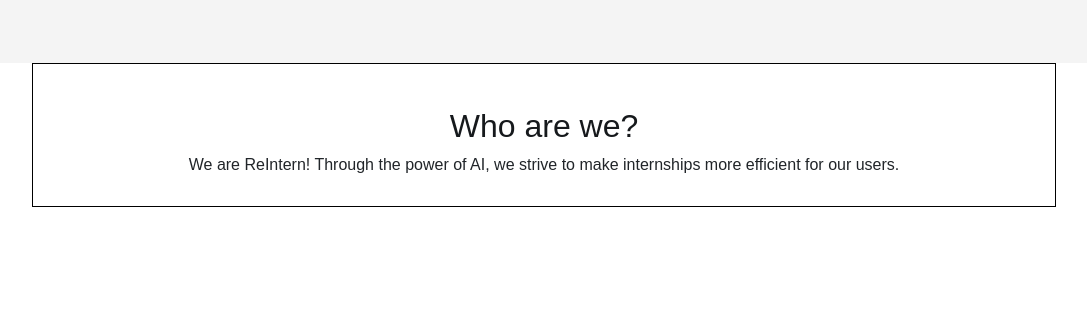
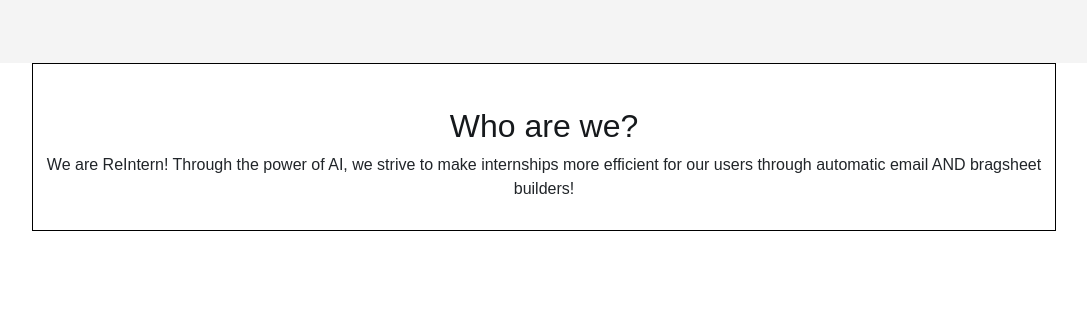
Before and after one commit to TheManWhoLikesToCode/ReIntern, a Flask app: page / in a window 1280 px wide. Shown: the part 801-1113 px from the top of the page, without its empty margins (96-1183 px from the left). Run offline with Flask 3, Linux system fonts and the light colour scheme.

Commit message:
Last Styling Changes

```diff
--- a/BingChatAPI.py
+++ b/BingChatAPI.py
@@ -1,4 +1,4 @@
-from EdgeGPT.EdgeGPT import Chatbot, ConversationStyle
+from EdgeGPT import Chatbot, ConversationStyle
 import asyncio
 from langchain.llms.base import LLM
 from typing import Optional, List, Mapping, Any
--- a/templates/calendar.html
+++ b/templates/calendar.html
@@ -10,6 +10,7 @@
       #calendar {
         max-width: 600px; /* Set the maximum width */
         margin: 0 auto; /* Center the calendar */
+        background-color: white;
       }
 
       /* Add custom CSS for the add event box */
@@ -45,7 +46,7 @@
       <label for="eventEndTime">Event End Time:</label>
       <input type="time" id="eventEndTime" required>
       <br>
-      <button id='addEventButton'>Add Event</button>
+      <button id='addEventButton' class="btn" style="background-color: #140F3A">Add Event</button>
     </div>
 </body>
 {% endblock content %}
--- a/templates/landing_page.html
+++ b/templates/landing_page.html
@@ -7,7 +7,7 @@
     <!-- <div class="background-image"></div> -->
     <div class="hero-text">
         <h1 class="text-center"> Welcome to ReIntern </h1>
-        <h3 class="text-center"> Company Slogan </h3>
+        <h3 class="text-center"> Personal Insight Stress Free </h3>
     </div>
     <img src={{ url_for('static', filename="logo.png") }} class="main_image center_object" alt="Main Image">
     <div class="button-group">
@@ -25,12 +25,12 @@
 <div class="scroll_up" style="padding-bottom: 100px;">
     <div class="question_statement">
         <h2> Who are we? </h2>
-        <p> We are ReIntern! Through the power of AI, we strive to make internships more efficient for our users. </p>
+        <p> We are ReIntern! Through the power of AI, we strive to make internships more efficient for our users through automatic email AND bragsheet builders! </p>
     </div>
 
     <div class="row">
         <div class="col-md-6">
-            <h1 style="text-align: center;"> Just input your completed tasks: </h1>
+            <h1 style="text-align: center;"> Just input your completed tasks for the week: </h1>
         </div>
 
         <div class="col-md-6">
--- a/templates/layout_two.html
+++ b/templates/layout_two.html
@@ -9,7 +9,7 @@
         <nav>
             <div class="navbar bg-dark">
                 <div class="container-fluid">
-                    <a href={{ url_for('result') }} class="navbar-brand link_no_decoration title" style="color: white;"> ReIntern </a>
+                    <a href={{ url_for('result') }} class="navbar-brand link_no_decoration title" style="color: white;"> <img src={{ url_for('static', filename='logo.png') }} width="70px"> </a>
                     <div class="">
                         <button class="btn bg-dark dark_button_hover"> <a href={{ url_for('dashboard') }} class="link_no_decoration light_text"> Dashboard </a> </button>
                         <button class="btn bg-dark dark_button_hover"> <a href={{ url_for('calendar_display') }} class="link_no_decoration light_text"> Calendar </a> </button>
--- a/templates/settings.html
+++ b/templates/settings.html
@@ -3,7 +3,7 @@
 <div class="settings_page">
   <h1>Settings</h1>
   <form action="{{ url_for('logout') }}" method="post">
-    <button type="submit" class="btn">Logout</button>
+    <button type="submit" class="btn" style="background-color: #140F3A">Logout</button>
   </form>
 </div>
 
```
Also changed, not shown: instance/database.db.
